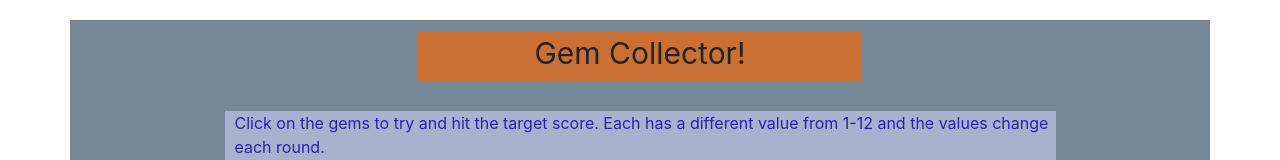
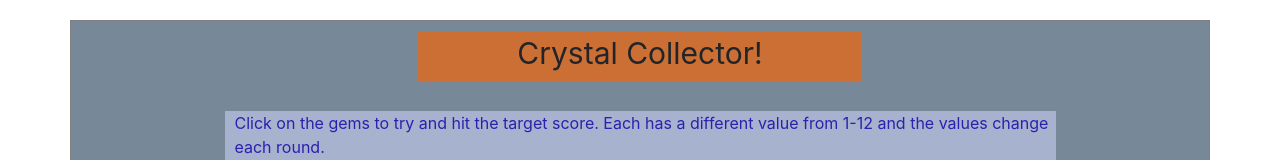
Before and after one commit to einstein1967/crystal-collector.github.io, a plain HTML site: page index.html in a window 1280 px wide. Shown: the top 160 px of the page. Drawn offline with nearby package versions, Linux system fonts and the light colour scheme.

Commit message:
changed Gem to Crystal

```diff
--- a/index.html
+++ b/index.html
@@ -14,7 +14,7 @@
 <body>
     <div class="main container">
         <header>
-            Gem Collector!
+            Crystal Collector!
         </header>
 
         <script src="assets/javascript/game.js"></script>
```
Also changed, not shown: 1 other file.
